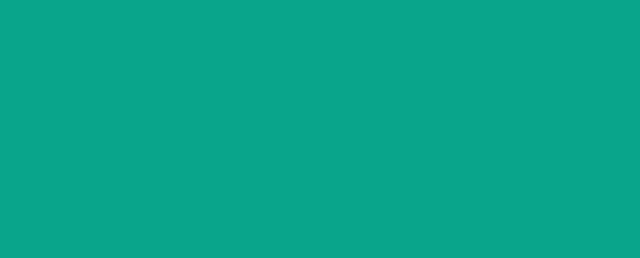
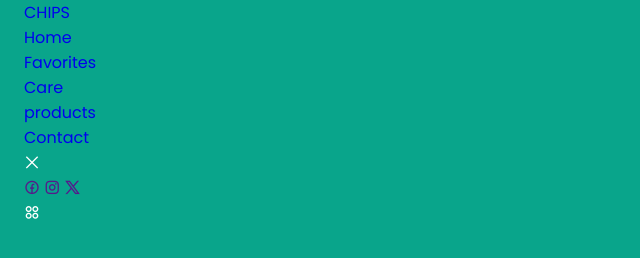
Before and after one commit to noname9i/shop.github.io, a plain HTML site: page index.html in a window 1280 px wide. Shown: the whole page, without its empty margins (0-640 px from the left). Drawn offline with nearby package versions, Linux system fonts and the light colour scheme.

Commit message:
Update index.html

```diff
--- a/index.html
+++ b/index.html
@@ -21,7 +21,55 @@
    <body>
       <!--==================== HEADER ====================-->
       <header class="header" id="header">
+         <nav class="nav container">
+            <a href="#" class="nav__logo">CHIPS</a>
 
+            <div class="nav__menu" id="nav-menu">
+               <ul class="nav__list">
+                  <li>
+                     <a href="#" class="nav__link">Home</a>
+                  </li>
+
+                  <li>
+                     <a href="#" class="nav__link">Favorites</a>
+                  </li>
+
+                  <li>
+                     <a href="#" class="nav__link">Care</a>
+                  </li>
+
+                  <li>
+                     <a href="#" class="nav__link">products</a>
+                  </li>
+
+                  <li>
+                     <a href="#" class="nav__link">Contact</a>
+                  </li>
+               </ul>
+               <!--Close button -->
+               <div class="nav__close" id="nav-close">
+                  <i class="ri-close-large-line"></i>
+               </div>
+
+               <div class="nav__social">
+                  <a href="" target="_blank" class="nav__social-link">
+                     <i class="ri-facebook-circle-line"></i>
+                  </a>
+
+                  <a href="" target="_blank" class="nav__social-link">
+                     <i class="ri-instagram-line"></i>
+                  </a>
+
+                  <a href="" target="_blank" class="nav__social-link">
+                     <i class="ri-twitter-x-line"></i>
+                  </a>
+               </div>
+            </div>
+
+            <div class="nav__toggle" id="nav-toggle">
+               <i class="ri-apps-2-line"></i>
+            </div>
+         </nav>
       </header>
 
       <!--==================== MAIN ====================-->
```
